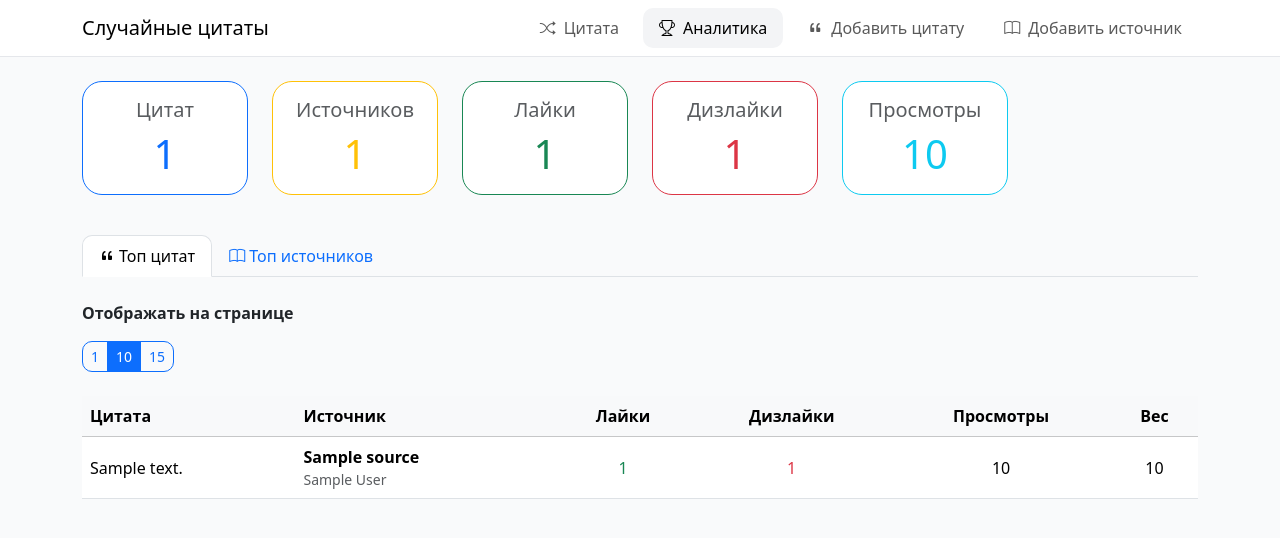
After one commit to iamneefee/random-quotes, a Django app: page /dashboard/ in a window 1280 px wide. The commit adds this page. Shown: the top 538 px of the page. Run offline with Django 5.2, Linux system fonts and the light colour scheme; tables that the repository leaves empty hold one stand-in row (values such as "Sample post").

Commit message:
feat: added main dashboard page

```diff
--- a/quotes/static/quotes/css/style.css
+++ b/quotes/static/quotes/css/style.css
@@ -9,6 +9,10 @@ body {
 
 .nav-link {
     border-radius: 10px;
+}
+
+.nav-tabs .nav-link {
+    border-radius: 10px 10px 0 0;
 }
 
 .nav-link:hover {
--- /dev/null
+++ b/quotes/templates/quotes/pages/dashboard.html
@@ -0,0 +1,62 @@
+{% extends 'quotes/base.html' %}
+
+{% block title %}Цитаты | Аналитика{% endblock %}
+
+{% block content %}
+    <div class="row mb-4">
+        <div class="col-md-2 mb-3">
+            {% include 'quotes/components/stat_card.html' with title='Цитат' value=total_quotes color='primary' %}
+        </div>
+        <div class="col-md-2 mb-3">
+            {% include 'quotes/components/stat_card.html' with title='Источников' value=total_sources color='warning' %}
+        </div>
+        <div class="col-md-2 mb-3">
+            {% include 'quotes/components/stat_card.html' with title='Лайки' value=total_likes color='success' %}
+        </div>
+        <div class="col-md-2 mb-3">
+            {% include 'quotes/components/stat_card.html' with title='Дизлайки' value=total_dislikes color='danger' %}
+        </div>
+        <div class="col-md-2 mb-3">
+            {% include 'quotes/components/stat_card.html' with title='Просмотры' value=total_views color='info' %}
+        </div>
+    </div>
+
+    <ul class="nav nav-tabs mb-4">
+        <li class="nav-item">
+            <a class="nav-link {% if active_tab == 'quotes' %}active{% endif %}"
+               href="?tab=quotes&per_page={{ per_page }}">
+                <i class="bi bi-quote me-1"></i>Топ цитат
+            </a>
+        </li>
+        <li class="nav-item">
+            <a class="nav-link {% if active_tab == 'sources' %}active{% endif %}"
+               href="?tab=sources&per_page={{ per_page }}">
+                <i class="bi bi-book me-1"></i>Топ источников
+            </a>
+        </li>
+    </ul>
+
+    {% if active_tab and items %}
+        <div class="mb-4">
+            <div class="align-items-center">
+                <p class="fw-bold">Отображать на странице</p>
+                <div class="btn-group">
+                    {% for option in per_page_options %}
+                        <a href="?per_page={{ option }}&tab={{ active_tab }}"
+                           class="btn btn-sm btn-outline-primary {% if per_page == option %}active{% endif %}">
+                            {{ option }}
+                        </a>
+                    {% endfor %}
+                </div>
+            </div>
+        </div>
+    {% endif %}
+
+    {% if active_tab == 'quotes' %}
+        {% include 'quotes/components/quotes_table.html' %}
+    {% elif active_tab == 'sources' %}
+        {% include 'quotes/components/sources_table.html' %}
+    {% else %}
+        {% include 'quotes/components/no_table.html' %}
+    {% endif %}
+{% endblock %}
--- a/quotes/urls.py
+++ b/quotes/urls.py
@@ -6,4 +6,5 @@ app_name = 'quotes'
 urlpatterns = [
     path('', views.random_quote, name='random-quote'),
     path('rate/', views.rate_quote, name='rate-quote'),
+    path('dashboard/', views.dashboard, name='dashboard'),
 ]
--- a/quotes/views.py
+++ b/quotes/views.py
@@ -1,7 +1,9 @@
 import random
 
+from django.core.paginator import Paginator, PageNotAnInteger, EmptyPage
+from django.db.models import Count, Sum
 from django.shortcuts import render
-from .models import Quote
+from .models import Quote, Source
 
 
 def get_random_quote():
@@ -38,3 +40,69 @@ def rate_quote(request):
             quote.add_dislike()
 
         return render(request, 'quotes/components/quote_card.html', {'quote': quote})
+
+
+def paginate(queryset, per_page, page):
+    paginator = Paginator(queryset, per_page)
+
+    try:
+        items = paginator.page(page)
+    except PageNotAnInteger:
+        items = paginator.page(1)
+    except EmptyPage:
+        items = paginator.page(paginator.num_pages)
+
+    return items
+
+
+def dashboard(request):
+    active_tab = request.GET.get('tab', 'quotes')
+    per_page = int(request.GET.get('per_page', 10))
+    per_page_options = [1, 10, 15]
+    page = request.GET.get('page')
+
+    total_quotes = Quote.objects.count()
+    total_sources = Source.objects.count()
+    total_likes = Quote.objects.aggregate(total=Sum('likes'))['total'] or 0
+    total_dislikes = Quote.objects.aggregate(total=Sum('dislikes'))['total'] or 0
+    total_views = Quote.objects.aggregate(total=Sum('views'))['total'] or 0
+
+    context = {
+        'active_tab': active_tab,
+        'per_page': per_page,
+        'per_page_options': per_page_options,
+        'total_quotes': total_quotes,
+        'total_sources': total_sources,
+        'total_likes': total_likes,
+        'total_dislikes': total_dislikes,
+        'total_views': total_views,
+    }
+
+    if active_tab == 'quotes':
+        quotes = Quote.objects.select_related('source').order_by('-likes')
+        items = paginate(quotes, per_page, page)
+
+        context.update({
+            'items': items,
+            'type': 'quotes',
+            'sources': Quote.objects.values_list('source__name', flat=True).distinct()
+        })
+
+    if active_tab == 'sources':
+        sources = Quote.objects.values(
+            'source__name',
+            'source__author'
+        ).annotate(
+            quote_count=Count('id'),
+            likes=Sum('likes'),
+            dislikes=Sum('dislikes'),
+            views=Sum('views')
+        ).order_by('-likes')
+        items = paginate(sources, per_page, page)
+
+        context.update({
+            'items': items,
+            'type': 'sources'
+        })
+
+    return render(request, 'quotes/pages/dashboard.html', context)
```
